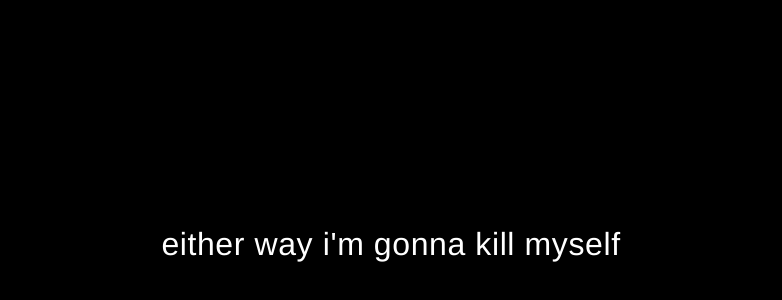
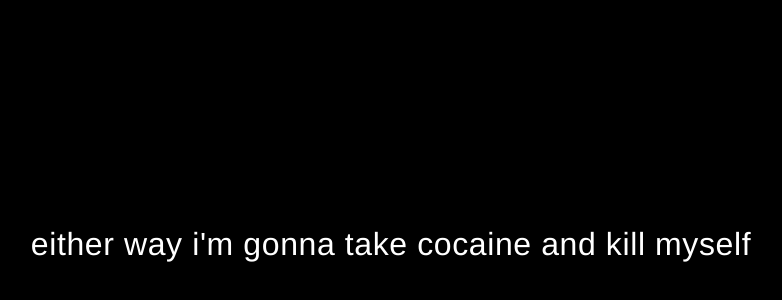
Before and after one commit to t5xt/sdjfvsduifsuifgshf, a plain HTML site: page index.html in a window 1280 px wide. Shown: the part 156-456 px from the top of the page, without its empty margins (249-1031 px from the left). Drawn offline with Linux system fonts and the light colour scheme.

Commit message:
Update index.html

```diff
--- a/index.html
+++ b/index.html
@@ -3,7 +3,7 @@
 <head>
   <meta charset="UTF-8" />
   <meta name="viewport" content="width=device-width, initial-scale=1.0" />
-  <title>Minimal Black Page</title>
+  <title>snow white cocaine up my gums</title>
   <style>
     html, body {
       margin: 0;
@@ -24,6 +24,7 @@
   </style>
 </head>
 <body>
-  <div class="text">either way i'm gonna kill myself</div>
+  <div class="text">either way i'm gonna take cocaine and
+    kill myself</div>
 </body>
 </html>
```
